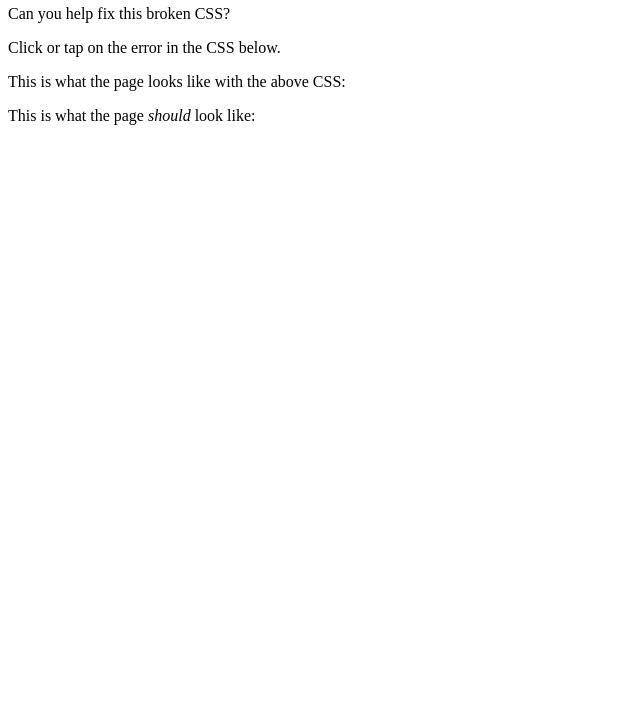
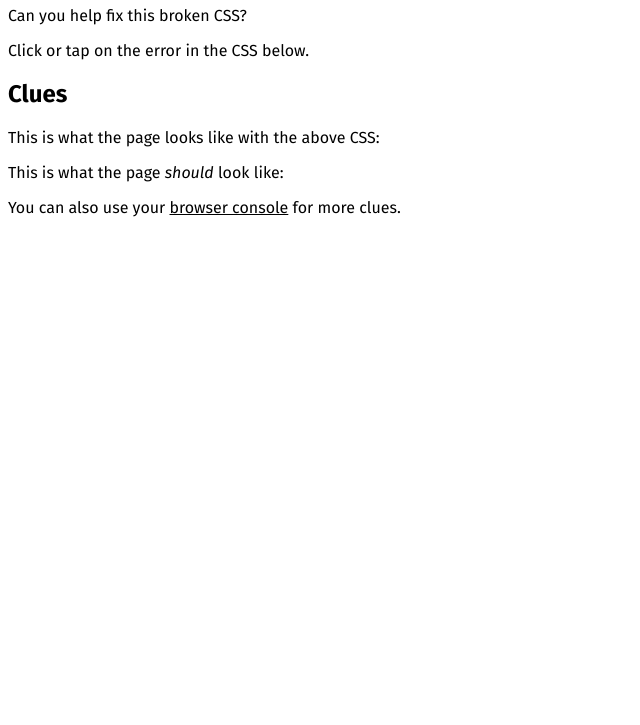
Before and after one commit to toolness/css-snippet-fixer, a plain HTML site: page index.html in a window 1280 px wide. Shown: the part 75-800 px from the top of the page, without its empty margins (0-640 px from the left). Drawn offline with Linux system fonts and the light colour scheme.

Commit message:
use Fira font, link to browser console instructions.

```diff
--- a/index.html
+++ b/index.html
@@ -1,6 +1,20 @@
 <!DOCTYPE html>
 <meta charset="utf-8">
+<link href='https://fonts.googleapis.com/css?family=Fira+Mono' rel='stylesheet' type='text/css'>
+<link href='https://fonts.googleapis.com/css?family=Fira+Sans:400,400italic,700' rel='stylesheet' type='text/css'>
 <style>
+html, body {
+  font-family: 'Fira Sans', sans-serif;
+}
+
+a {
+  color: inherit;
+}
+
+#message {
+  margin: 10px 0;
+}
+
 .lose {
   color: red;
 }
@@ -11,7 +25,7 @@
 
 #css {
   white-space: pre;
-  font-family: monospace;
+  font-family: 'Fira Mono', monospace;
   font-size: 2rem;
   cursor: pointer;
 }
@@ -22,10 +36,12 @@
 <p>Click or tap on the error in the CSS below.</p>
 <div id="css"></div>
 <div id="message"></div>
+<h2>Clues</h2>
 <p>This is what the page looks like with the above CSS:</p>
 <div id="broken"></div>
 <p>This is what the page <em>should</em> look like:</p>
 <div id="fixed"></div>
+<p>You can also use your <a href="http://www.wickedlysmart.com/hfjsconsole/">browser console</a> for more clues.</p>
 <script type="text/template" id="lose-message">
 <div class="lose">
 Nope, that is not broken. Try again!
```
